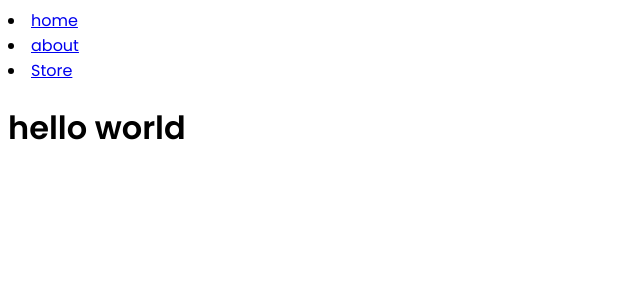
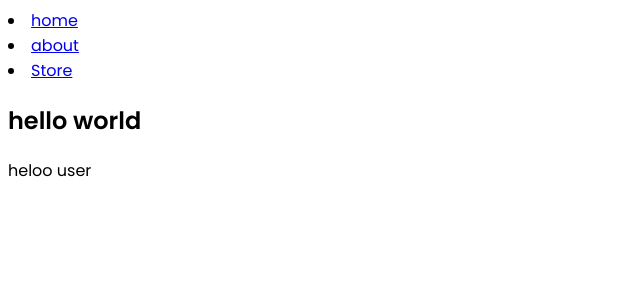
Before and after one commit to ivansanguezax/NextJsBases, a Next.js app: page / in a window 1280 px wide. Shown: the top 300 px of the page, without its empty margins (0-640 px from the left). Built offline with nearby package versions, Linux system fonts and the light colour scheme.

Commit message:
[008]-ReactServerComponents

```diff
--- a/app/page.jsx
+++ b/app/page.jsx
@@ -1,11 +1,16 @@
-import React from 'react'
+
+
+import Users from "../components/Users";
 
 function page() {
   return (
     <div>
-      <h1>hello world</h1>
+      <section>
+        <h1>hello world</h1>
+      </section>
+      <Users />
     </div>
-  )
+  );
 }
 
-export default page
+export default page;
--- /dev/null
+++ b/components/Users.jsx
@@ -0,0 +1,16 @@
+"use client"
+import { useEffect } from "react"
+
+function users() {
+    useEffect(() => {
+        console.log("hello user")
+    } , [])
+
+  return (
+    <div>
+      heloo user
+    </div>
+  )
+}
+
+export default users
```
